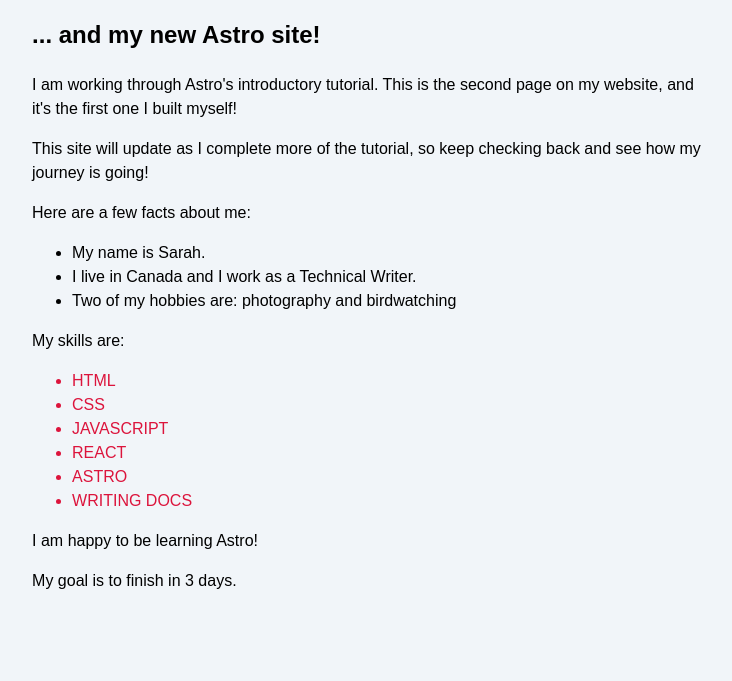
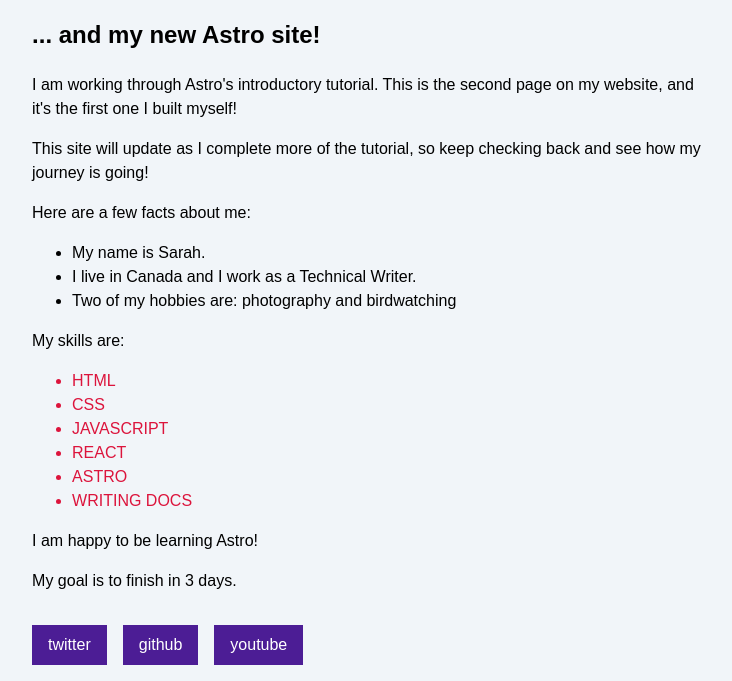
Before and after one commit to nodami-solo/astro-study, an Astro site in the folder astronautical-accretion/: page /about in a window 1280 px wide. Shown: the part 155-836 px from the top of the page, without its empty margins (268-1000 px from the left). Before the commit the page ends 800 px from the top, so only its background shows below. Built offline with nearby package versions, Linux system fonts and the light colour scheme; Astro itself is replaced by a stand-in of ours.

Commit message:
refact some comps

```diff
--- /dev/null
+++ b/astronautical-accretion/src/components/Footer.astro
@@ -0,0 +1,17 @@
+---
+import Social from './Social.astro';
+---
+
+<style>
+  footer {
+    display: flex;
+    gap: 1rem;
+    margin-top: 2rem;
+  }
+</style>
+
+<footer>
+  <Social platform="twitter" username="astrodotbuild" />
+  <Social platform="github" username="withastro" />
+  <Social platform="youtube" username="astrodotbuild" />
+</footer>
--- /dev/null
+++ b/astronautical-accretion/src/components/Social.astro
@@ -0,0 +1,13 @@
+---
+const { platform, username } = Astro.props;
+---
+<a href={`https://www.${platform}.com/${username}`}>{platform}</a>
+
+<style>
+  a {
+    padding: 0.5rem 1rem;
+    color: white;
+    background-color: #4c1d95;
+    text-decoration: none;
+  }
+</style>
--- a/astronautical-accretion/src/pages/about.astro
+++ b/astronautical-accretion/src/pages/about.astro
@@ -1,5 +1,6 @@
 ---
 import Navigation from '../components/Navigation.astro';
+import Footer from '../components/Footer.astro';
 
 import '../styles/global.css';
 
@@ -68,5 +69,6 @@ const textCase = "uppercase";
 		{finished && <p>I finished this tutorial!</p>}
 
 		{goal === 3 ? <p>My goal is to finish in 3 days.</p> : <p>My goal is not 3 days.</p>}
+		<Footer />
 	</body>
 </html>
--- a/astronautical-accretion/src/pages/blog.astro
+++ b/astronautical-accretion/src/pages/blog.astro
@@ -1,5 +1,6 @@
 ---
 import Navigation from '../components/Navigation.astro';
+import Footer from '../components/Footer.astro';
 
 import '../styles/global.css';
 
@@ -24,5 +25,6 @@ const pageTitle = "My Astro Learning Blog";
 			<li><a href="/posts/post-2/">Post 2</a></li>
 			<li><a href="/posts/post-3/">Post 3</a></li>
     	</ul>
+		<Footer />
 	</body>
 </html>
--- a/astronautical-accretion/src/pages/index.astro
+++ b/astronautical-accretion/src/pages/index.astro
@@ -1,5 +1,6 @@
 ---
 import Navigation from '../components/Navigation.astro';
+import Footer from '../components/Footer.astro';
 
 import '../styles/global.css';
 
@@ -18,5 +19,6 @@ const pageTitle = "Home Page"
 	<body>
 		<Navigation />
 		<h1>{pageTitle}</h1>
+		<Footer />
 	</body>
 </html>
```
Also changed, not shown: astronautical-accretion/src/components/Header.astro (added, +8 -0 lines), astronautical-accretion/src/components/footer.astro (deleted, +0 -8 lines).
